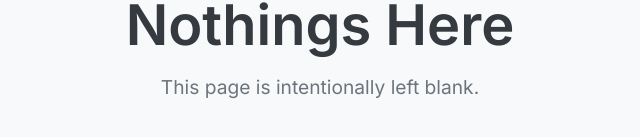
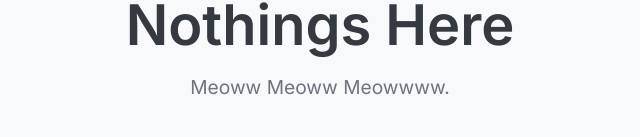
Before and after one commit to rizka22-sys/rizka22-sys.github.io, a plain HTML site: page index.html in a window 1280 px wide. Shown: the part 345-482 px from the top of the page, without its empty margins (320-960 px from the left). Drawn offline with Linux system fonts and the light colour scheme.

Commit message:
Update index.html

```diff
--- a/index.html
+++ b/index.html
@@ -64,7 +64,7 @@
 <body>
     <div class="wrapper">
         <h1>Nothings Here</h1>
-        <p>This page is intentionally left blank.</p>
+        <p>Meoww Meoww Meowwww.</p>
     </div>
 </body>
 
```
